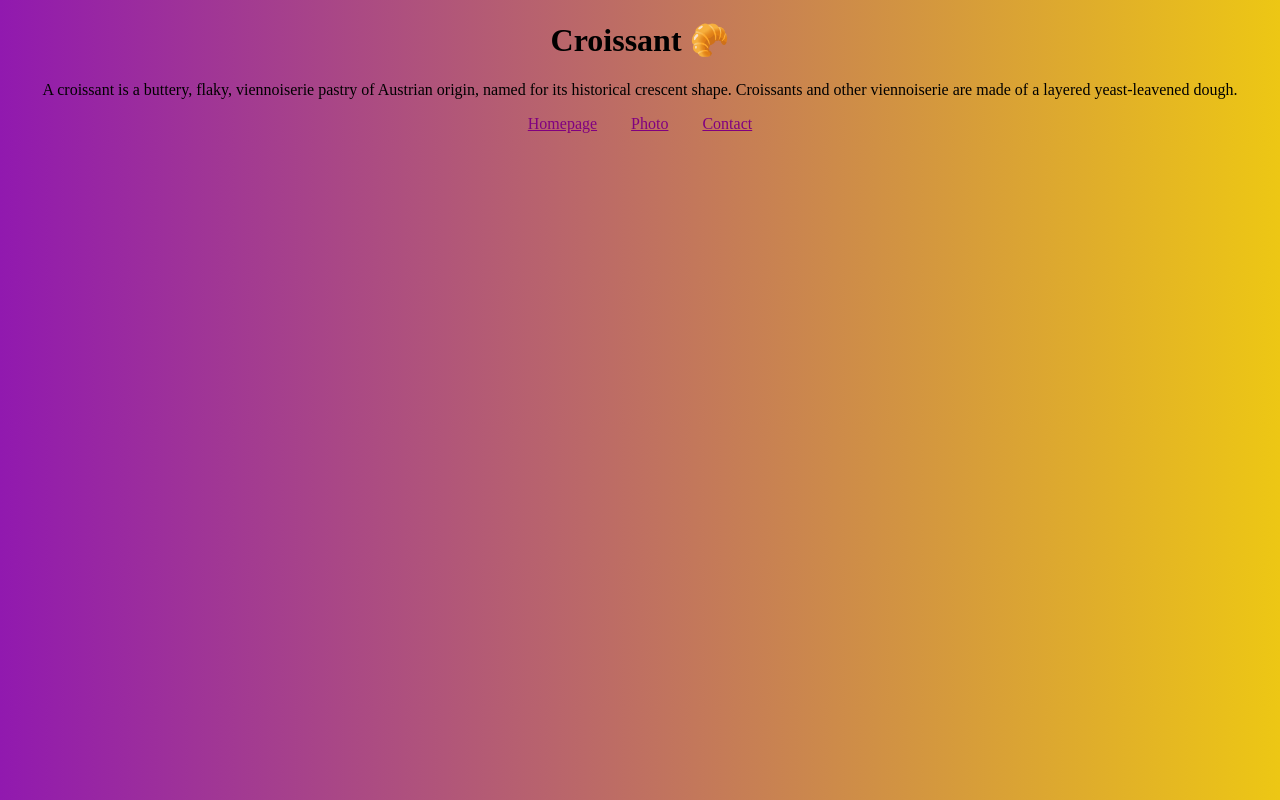
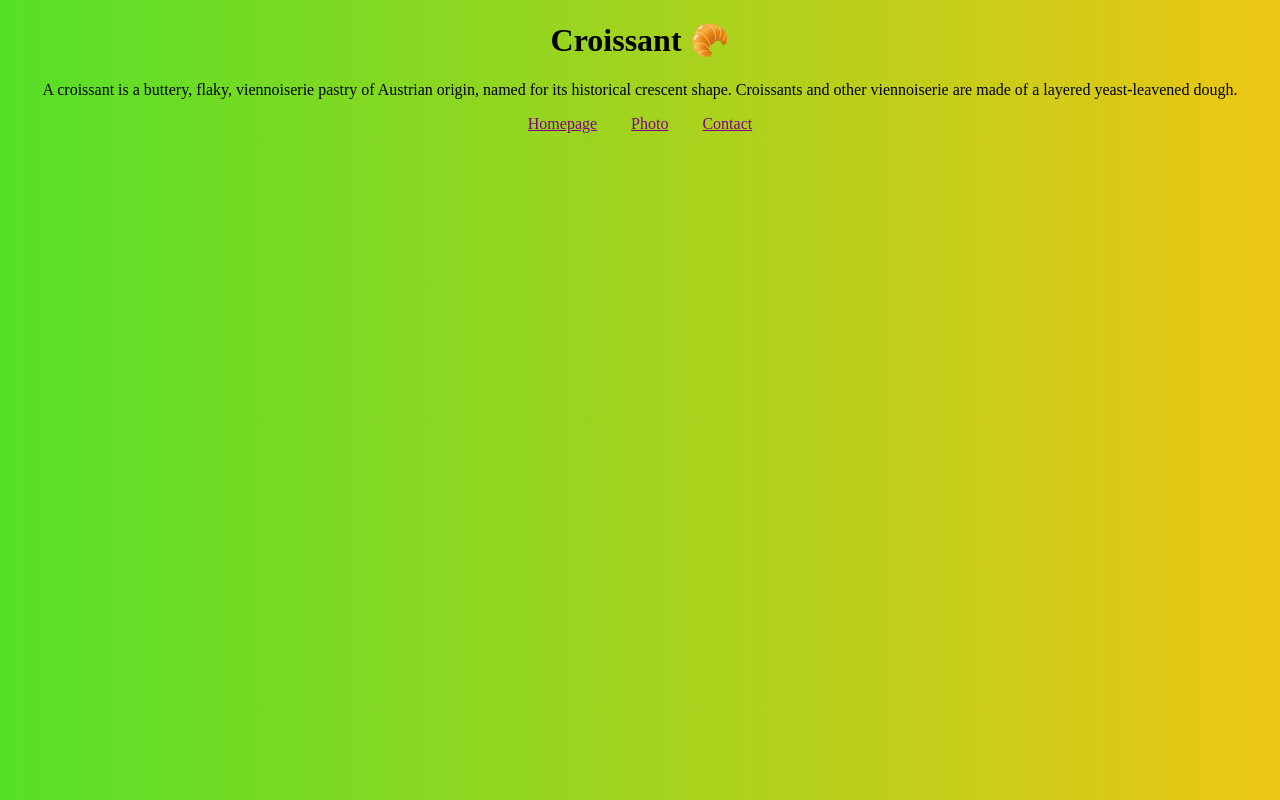
Before and after one commit to signalsresearcher/croissant, a plain HTML site: page index.html in a window 1280 px wide. Drawn offline with Linux system fonts and the light colour scheme; a web font is replaced by a local one.

Commit message:
Updated styles.css

```diff
--- a/styles.css
+++ b/styles.css
@@ -3,7 +3,7 @@ h1, p, footer {
     font-family: 'Benne', serif;
 }
 body {
-    background: linear-gradient(270deg, #edc714, #9119af)
+    background: linear-gradient(270deg, #edc714, #56e028)
 }
 
 .croissant-photo {
```
